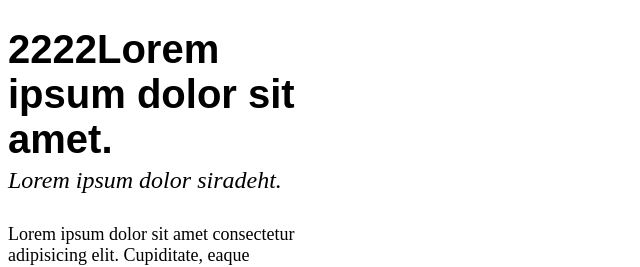
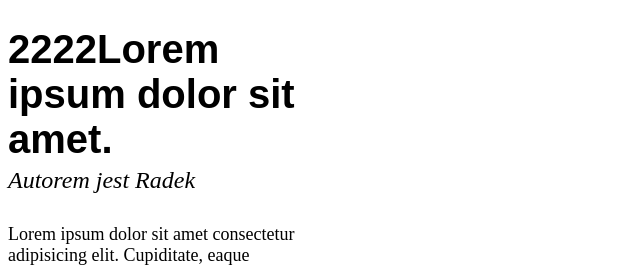
Before and after one commit to radek-or/learning-git-2, a plain HTML site: page index.html in a window 1280 px wide. Shown: the top 267 px of the page, without its empty margins (0-640 px from the left). Drawn offline with Linux system fonts and the light colour scheme.

Commit message:
Upadate author name index

```diff
--- a/index.html
+++ b/index.html
@@ -9,7 +9,7 @@
 <body>
     <header class="song">
         <h1 class="title">2222Lorem ipsum dolor sit amet.</h1>
-        <p class="author">Lorem ipsum dolor siradeht.</p>
+        <p class="author">Autorem jest Radek</p>
         <p class="paragraph">Lorem ipsum dolor sit amet consectetur adipisicing elit. Cupiditate, eaque quibusdam ducimus amet aperiam corrupti, quam ut nulla veniam dolore, laboriosam odio laudantium natus! Reiciendis laudantium expedita ex fugiat? Tempora.</p>
         <p class="paragraph">Lorem ipsum dolor sit amet consectetur adipisicing elit. Cupiditate, eaque quibusdam ducimus amet aperiam corrupti, quam ut nulla veniam dolore, laboriosam odio laudantium natus! Reiciendis laudantium expedita ex fugiat? Tempora.</p>
         <p class="paragraph">Lorem ipsum dolor sit amet consectetur adipisicing elit. Cupiditate, eaque quibusdam ducimus amet aperiam corrupti, quam ut nulla veniam dolore, laboriosam odio laudantium natus! Reiciendis laudantium expedita ex fugiat? Tempora.</p>
```
